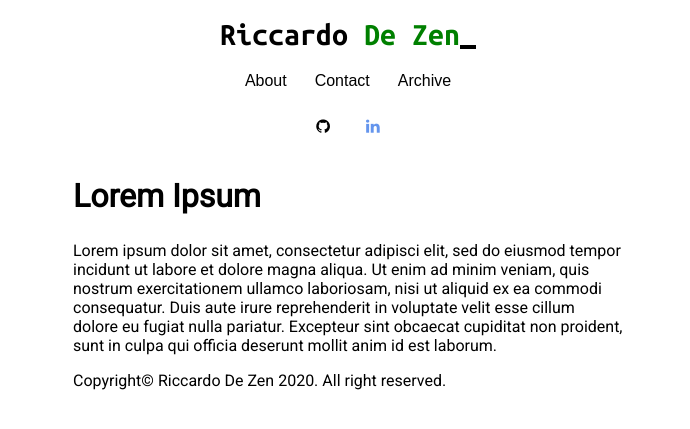
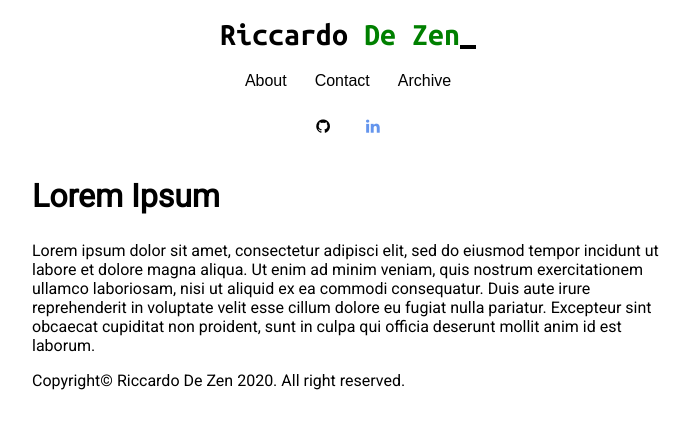
Before and after one commit to ricdezen/ricdezen.github.io, a Jekyll site: the page built from index.md, in a window 1280 px wide. Shown: the top 429 px of the page, without its empty margins (292-982 px from the left). Built offline with Jekyll 4.4.1, drawn with Linux system fonts in a browser that asks for light colours.

Commit message:
Update default.css

```diff
--- a/css/default.css
+++ b/css/default.css
@@ -2,7 +2,8 @@
 @import url('https://fonts.googleapis.com/css2?family=Ubuntu+Mono:wght@700&display=swap');
 
 :root {
-    --main-width : 550px;
+    --min-page-width : 550px;
+    --max-page-width : 50%;
     --text-color : black;
     --color-primary : green;
 }
@@ -14,7 +15,8 @@ a {
 
 .content {
     font-family: 'Roboto', sans-serif;
-    max-width: var(--main-width);
+    min-width: var(--min-page-width);
+    max-width: var(--max-page-width);
     margin: auto;
     font-size: 16px;
 }
@@ -146,3 +148,12 @@ h1 {
 }
 
 /* Miscellaneous */
+
+@media screen and (max-width: 800px) {
+  .content {
+      min-width: 100%;
+      max-width: 100%;
+
+      width: 100%; /* The width is 100%, when the viewport is 800px or smaller */
+  }
+}
```
